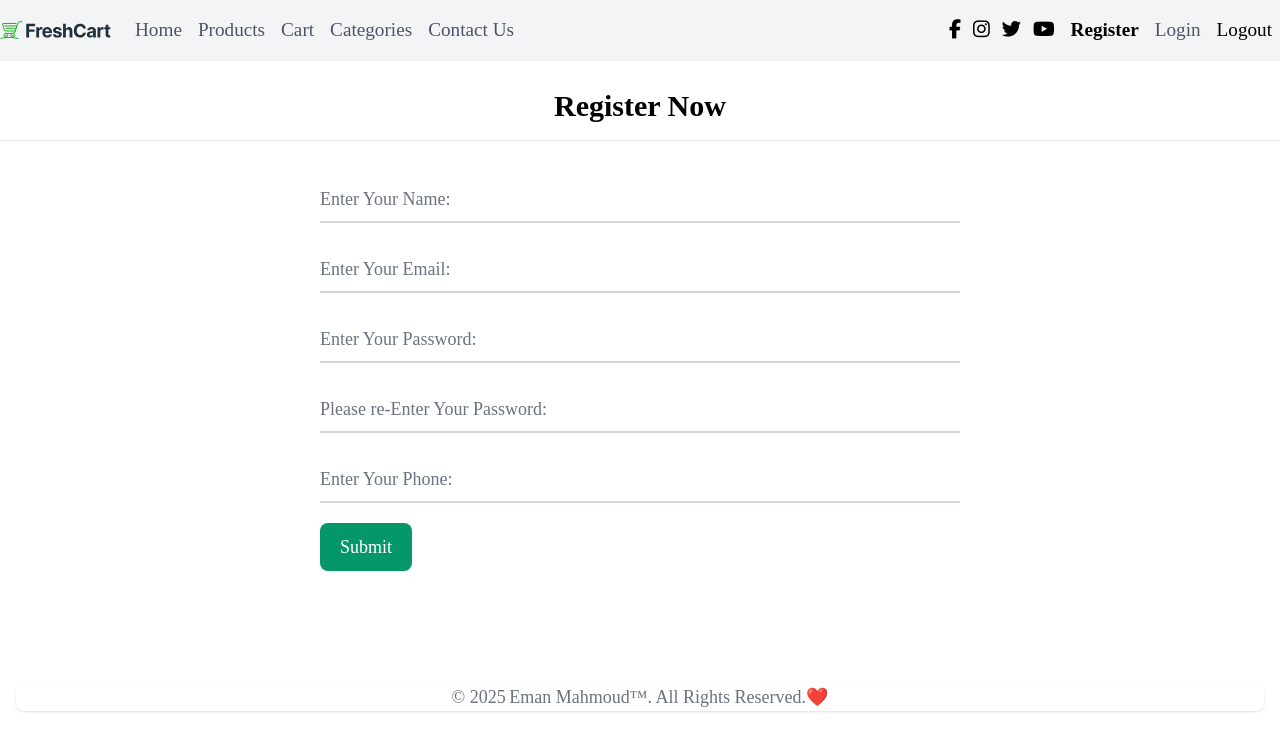
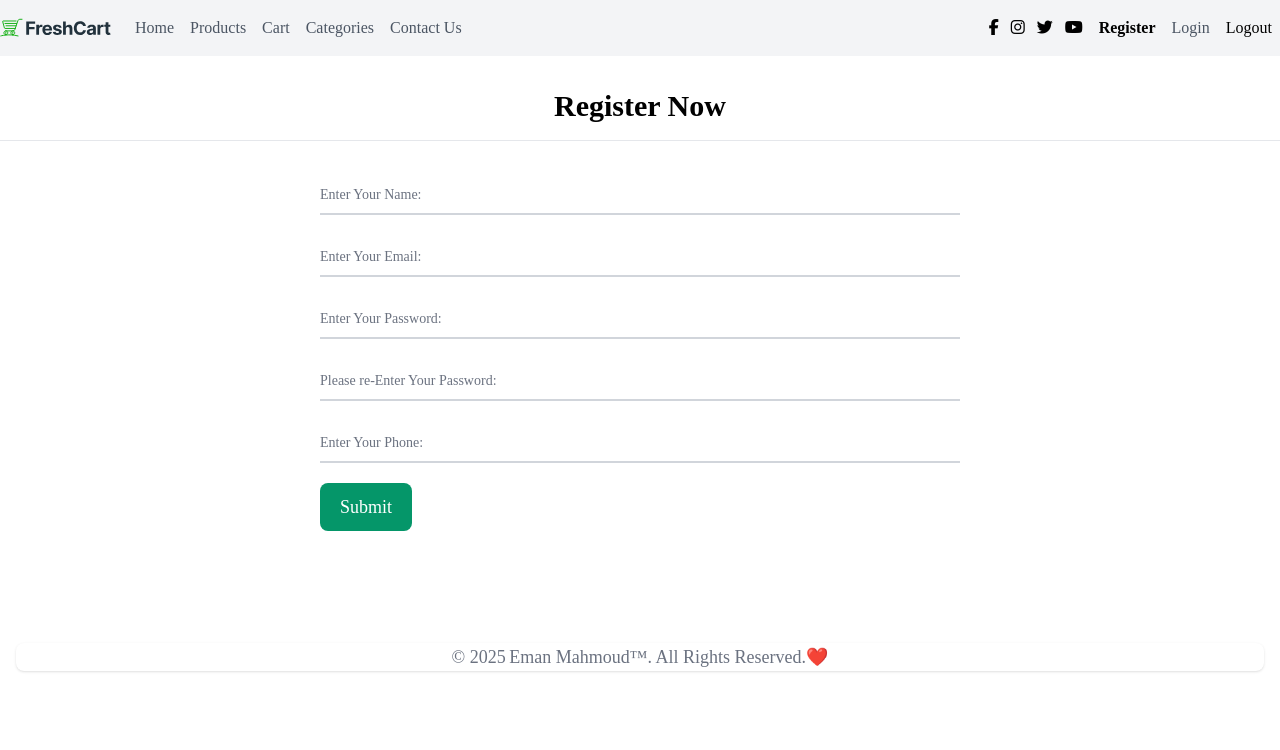
Before and after one commit to EmanMahmoud0/e-commerce, a React (Vite) app: page /register in a window 1280 px wide. Shown: the top 750 px of the page. Built offline with nearby package versions, Linux system fonts and the light colour scheme; a web font is replaced by a local one.

Commit message:
updating font size

```diff
--- a/src/components/Register/Register.jsx
+++ b/src/components/Register/Register.jsx
@@ -53,40 +53,40 @@ export default function Register() {
           {apiError}.
         </div>}
         <div className="relative z-0 w-full mb-5 group">
-          <input type="text" name="name" value={formik.values.name} onChange={formik.handleChange} onBlur={formik.handleBlur} id="name" className="block py-2.5 px-0 w-full text-sm lg:text-lg text-gray-900 bg-transparent border-0 border-b-2 border-gray-300 appearance-none dark:text-white dark:border-gray-600 dark:focus:border-emerald-500 focus:outline-none focus:ring-0 focus:border-emerald-600 peer" placeholder=" "/>
-          <label htmlFor="name" className="peer-focus:font-medium absolute text-sm lg:text-lg text-gray-500 dark:text-gray-400 duration-300 transform -translate-y-6 scale-75 top-3 -z-10 origin-[0] peer-focus:start-0 rtl:peer-focus:translate-x-1/4 rtl:peer-focus:left-auto peer-focus:text-emerald-600 peer-focus:dark:text-emerald-500 peer-placeholder-shown:scale-100 peer-placeholder-shown:translate-y-0 peer-focus:scale-75 peer-focus:-translate-y-6">Enter Your Name: </label>
+          <input type="text" name="name" value={formik.values.name} onChange={formik.handleChange} onBlur={formik.handleBlur} id="name" className="block py-2.5 px-0 w-full text-sm text-gray-900 bg-transparent border-0 border-b-2 border-gray-300 appearance-none dark:text-white dark:border-gray-600 dark:focus:border-emerald-500 focus:outline-none focus:ring-0 focus:border-emerald-600 peer" placeholder=" "/>
+          <label htmlFor="name" className="peer-focus:font-medium absolute text-sm text-gray-500 dark:text-gray-400 duration-300 transform -translate-y-6 scale-75 top-3 -z-10 origin-[0] peer-focus:start-0 rtl:peer-focus:translate-x-1/4 rtl:peer-focus:left-auto peer-focus:text-emerald-600 peer-focus:dark:text-emerald-500 peer-placeholder-shown:scale-100 peer-placeholder-shown:translate-y-0 peer-focus:scale-75 peer-focus:-translate-y-6">Enter Your Name: </label>
         </div>
         {formik.errors.name && formik.touched.name &&
         <div className="p-4 mb-4 text-sm text-red-800 rounded-lg bg-red-50 dark:bg-gray-800 dark:text-red-400" role="alert">
           {formik.errors.name}.
         </div>}
         <div className="relative z-0 w-full mb-5 group">
-          <input type="email" name="email" value={formik.values.email} onChange={formik.handleChange} onBlur={formik.handleBlur} id="email" className="block py-2.5 px-0 w-full text-sm lg:text-lg text-gray-900 bg-transparent border-0 border-b-2 border-gray-300 appearance-none dark:text-white dark:border-gray-600 dark:focus:border-emerald-500 focus:outline-none focus:ring-0 focus:border-emerald-600 peer" placeholder=" "/>
-          <label htmlFor="email" className="peer-focus:font-medium absolute text-sm lg:text-lg text-gray-500 dark:text-gray-400 duration-300 transform -translate-y-6 scale-75 top-3 -z-10 origin-[0] peer-focus:start-0 rtl:peer-focus:translate-x-1/4 rtl:peer-focus:left-auto peer-focus:text-emerald-600 peer-focus:dark:text-emerald-500 peer-placeholder-shown:scale-100 peer-placeholder-shown:translate-y-0 peer-focus:scale-75 peer-focus:-translate-y-6">Enter Your Email: </label>
+          <input type="email" name="email" value={formik.values.email} onChange={formik.handleChange} onBlur={formik.handleBlur} id="email" className="block py-2.5 px-0 w-full text-sm text-gray-900 bg-transparent border-0 border-b-2 border-gray-300 appearance-none dark:text-white dark:border-gray-600 dark:focus:border-emerald-500 focus:outline-none focus:ring-0 focus:border-emerald-600 peer" placeholder=" "/>
+          <label htmlFor="email" className="peer-focus:font-medium absolute text-sm text-gray-500 dark:text-gray-400 duration-300 transform -translate-y-6 scale-75 top-3 -z-10 origin-[0] peer-focus:start-0 rtl:peer-focus:translate-x-1/4 rtl:peer-focus:left-auto peer-focus:text-emerald-600 peer-focus:dark:text-emerald-500 peer-placeholder-shown:scale-100 peer-placeholder-shown:translate-y-0 peer-focus:scale-75 peer-focus:-translate-y-6">Enter Your Email: </label>
         </div>
         {formik.errors.email && formik.touched.email &&
         <div className="p-4 mb-4 text-sm text-red-800 rounded-lg bg-red-50 dark:bg-gray-800 dark:text-red-400" role="alert">
           {formik.errors.email}.
         </div>}
         <div className="relative z-0 w-full mb-5 group">
-          <input type="password" name="password" value={formik.values.password} onChange={formik.handleChange} onBlur={formik.handleBlur} id="password" className="block py-2.5 px-0 w-full text-sm lg:text-lg text-gray-900 bg-transparent border-0 border-b-2 border-gray-300 appearance-none dark:text-white dark:border-gray-600 dark:focus:border-emerald-500 focus:outline-none focus:ring-0 focus:border-emerald-600 peer" placeholder=" "/>
-          <label htmlFor="password" className="peer-focus:font-medium absolute text-sm lg:text-lg text-gray-500 dark:text-gray-400 duration-300 transform -translate-y-6 scale-75 top-3 -z-10 origin-[0] peer-focus:start-0 rtl:peer-focus:translate-x-1/4 rtl:peer-focus:left-auto peer-focus:text-emerald-600 peer-focus:dark:text-emerald-500 peer-placeholder-shown:scale-100 peer-placeholder-shown:translate-y-0 peer-focus:scale-75 peer-focus:-translate-y-6">Enter Your Password: </label>
+          <input type="password" name="password" value={formik.values.password} onChange={formik.handleChange} onBlur={formik.handleBlur} id="password" className="block py-2.5 px-0 w-full text-sm text-gray-900 bg-transparent border-0 border-b-2 border-gray-300 appearance-none dark:text-white dark:border-gray-600 dark:focus:border-emerald-500 focus:outline-none focus:ring-0 focus:border-emerald-600 peer" placeholder=" "/>
+          <label htmlFor="password" className="peer-focus:font-medium absolute text-sm text-gray-500 dark:text-gray-400 duration-300 transform -translate-y-6 scale-75 top-3 -z-10 origin-[0] peer-focus:start-0 rtl:peer-focus:translate-x-1/4 rtl:peer-focus:left-auto peer-focus:text-emerald-600 peer-focus:dark:text-emerald-500 peer-placeholder-shown:scale-100 peer-placeholder-shown:translate-y-0 peer-focus:scale-75 peer-focus:-translate-y-6">Enter Your Password: </label>
         </div>
         {formik.errors.password && formik.touched.password &&
         <div className="p-4 mb-4 text-sm text-red-800 rounded-lg bg-red-50 dark:bg-gray-800 dark:text-red-400" role="alert">
           {formik.errors.password}.
         </div>}
         <div className="relative z-0 w-full mb-5 group">
-          <input type="password" name="rePassword" value={formik.values.rePassword} onChange={formik.handleChange} onBlur={formik.handleBlur} id="rePassword" className="block py-2.5 px-0 w-full text-sm lg:text-lg text-gray-900 bg-transparent border-0 border-b-2 border-gray-300 appearance-none dark:text-white dark:border-gray-600 dark:focus:border-emerald-500 focus:outline-none focus:ring-0 focus:border-emerald-600 peer" placeholder=" "/>
-          <label htmlFor="rePassword" className="peer-focus:font-medium absolute text-sm lg:text-lg text-gray-500 dark:text-gray-400 duration-300 transform -translate-y-6 scale-75 top-3 -z-10 origin-[0] peer-focus:start-0 rtl:peer-focus:translate-x-1/4 rtl:peer-focus:left-auto peer-focus:text-emerald-600 peer-focus:dark:text-emerald-500 peer-placeholder-shown:scale-100 peer-placeholder-shown:translate-y-0 peer-focus:scale-75 peer-focus:-translate-y-6">Please re-Enter Your Password: </label>
+          <input type="password" name="rePassword" value={formik.values.rePassword} onChange={formik.handleChange} onBlur={formik.handleBlur} id="rePassword" className="block py-2.5 px-0 w-full text-sm text-gray-900 bg-transparent border-0 border-b-2 border-gray-300 appearance-none dark:text-white dark:border-gray-600 dark:focus:border-emerald-500 focus:outline-none focus:ring-0 focus:border-emerald-600 peer" placeholder=" "/>
+          <label htmlFor="rePassword" className="peer-focus:font-medium absolute text-sm text-gray-500 dark:text-gray-400 duration-300 transform -translate-y-6 scale-75 top-3 -z-10 origin-[0] peer-focus:start-0 rtl:peer-focus:translate-x-1/4 rtl:peer-focus:left-auto peer-focus:text-emerald-600 peer-focus:dark:text-emerald-500 peer-placeholder-shown:scale-100 peer-placeholder-shown:translate-y-0 peer-focus:scale-75 peer-focus:-translate-y-6">Please re-Enter Your Password: </label>
         </div>
         {formik.errors.rePassword && formik.touched.rePassword &&
         <div className="p-4 mb-4 text-sm text-red-800 rounded-lg bg-red-50 dark:bg-gray-800 dark:text-red-400" role="alert">
           {formik.errors.rePassword}.
         </div>}
         <div className="relative z-0 w-full mb-5 group">
-          <input type="tel" name="phone" value={formik.values.phone} onChange={formik.handleChange} onBlur={formik.handleBlur} id="phone" className="block py-2.5 px-0 w-full text-sm lg:text-lg text-gray-900 bg-transparent border-0 border-b-2 border-gray-300 appearance-none dark:text-white dark:border-gray-600 dark:focus:border-emerald-500 focus:outline-none focus:ring-0 focus:border-emerald-600 peer" placeholder=" "/>
-          <label htmlFor="phone" className="peer-focus:font-medium absolute text-sm lg:text-lg text-gray-500 dark:text-gray-400 duration-300 transform -translate-y-6 scale-75 top-3 -z-10 origin-[0] peer-focus:start-0 rtl:peer-focus:translate-x-1/4 rtl:peer-focus:left-auto peer-focus:text-emerald-600 peer-focus:dark:text-emerald-500 peer-placeholder-shown:scale-100 peer-placeholder-shown:translate-y-0 peer-focus:scale-75 peer-focus:-translate-y-6">Enter Your Phone: </label>
+          <input type="tel" name="phone" value={formik.values.phone} onChange={formik.handleChange} onBlur={formik.handleBlur} id="phone" className="block py-2.5 px-0 w-full text-sm text-gray-900 bg-transparent border-0 border-b-2 border-gray-300 appearance-none dark:text-white dark:border-gray-600 dark:focus:border-emerald-500 focus:outline-none focus:ring-0 focus:border-emerald-600 peer" placeholder=" "/>
+          <label htmlFor="phone" className="peer-focus:font-medium absolute text-sm text-gray-500 dark:text-gray-400 duration-300 transform -translate-y-6 scale-75 top-3 -z-10 origin-[0] peer-focus:start-0 rtl:peer-focus:translate-x-1/4 rtl:peer-focus:left-auto peer-focus:text-emerald-600 peer-focus:dark:text-emerald-500 peer-placeholder-shown:scale-100 peer-placeholder-shown:translate-y-0 peer-focus:scale-75 peer-focus:-translate-y-6">Enter Your Phone: </label>
         </div>
         {formik.errors.phone && formik.touched.phone &&
         <div className="p-4 mb-4 text-sm text-red-800 rounded-lg bg-red-50 dark:bg-gray-800 dark:text-red-400" role="alert">
--- a/src/index.css
+++ b/src/index.css
@@ -21,7 +21,6 @@
 }
 body{
     font-family: var(--font-family) !important;
-    font-size: larger;
 }
 h1 {
   font-size: 3.2em;
```
